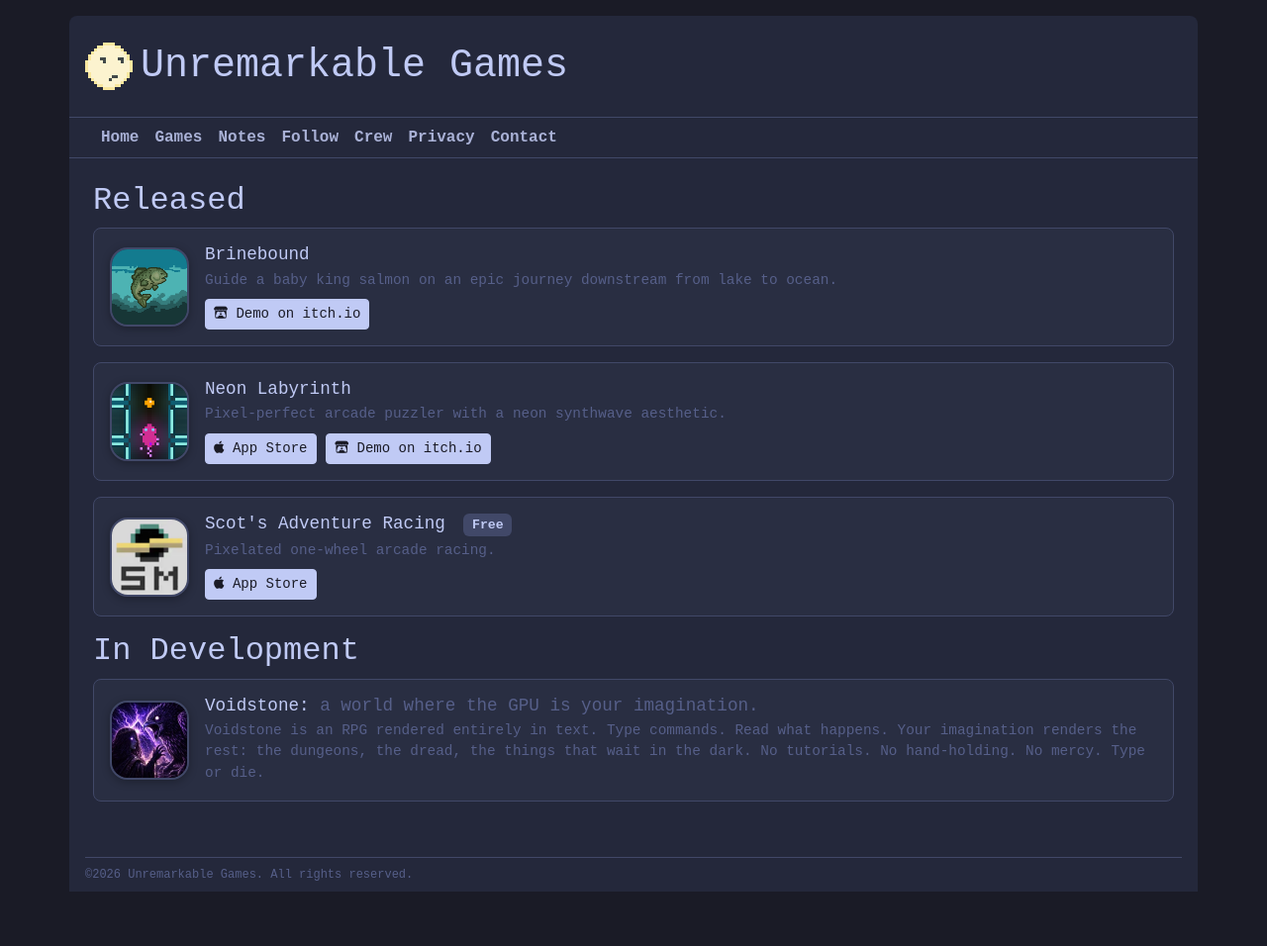
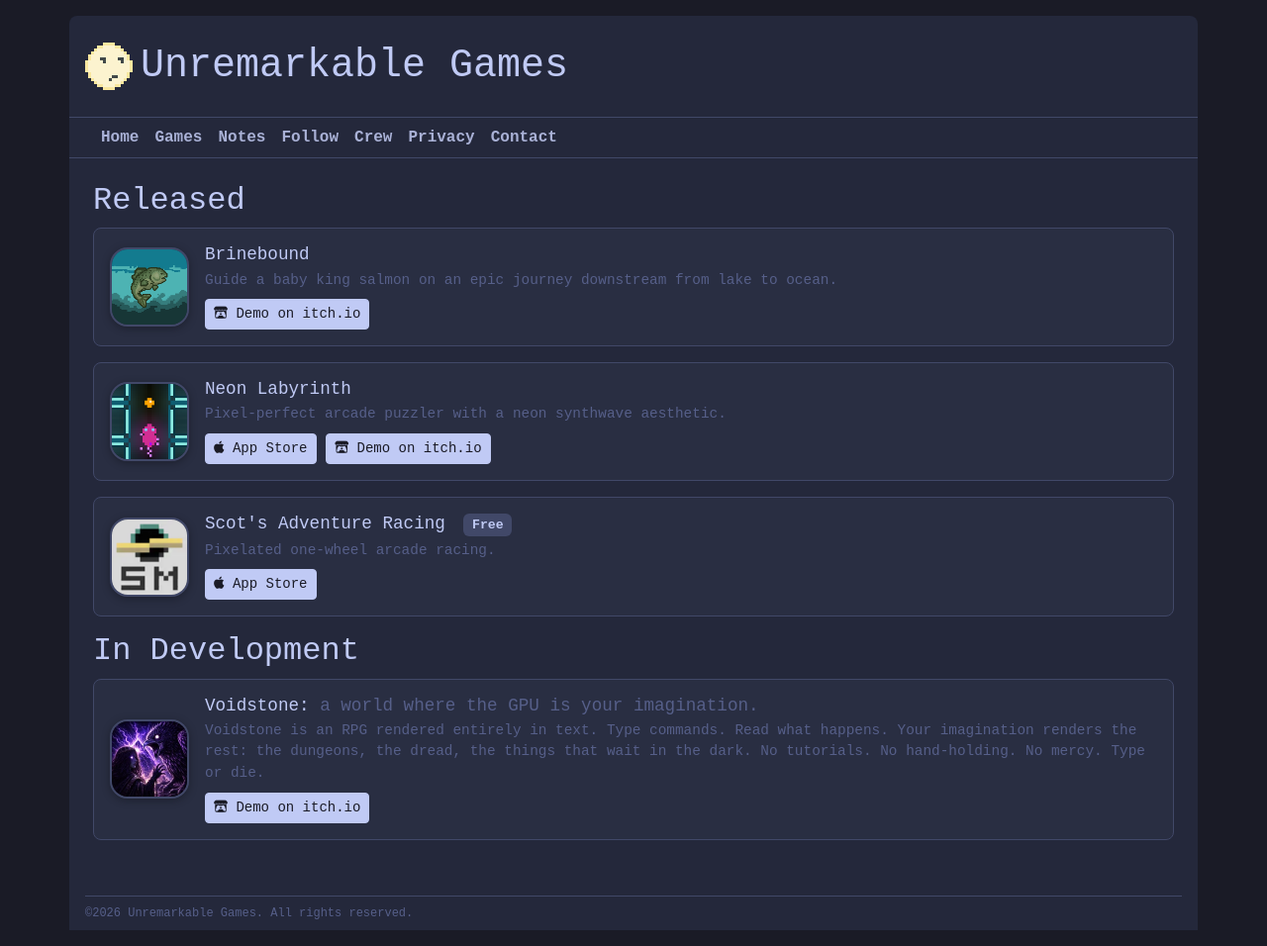
Before and after one commit to unremarkablegames/unremarkablegames.github.io, a Jekyll site: the page built from games.md, in a window 1280 px wide. Shown: the whole page at 99% size. Built offline with Jekyll 4.4.1, drawn with Linux system fonts in a browser that asks for light colours; some web fonts are replaced; before the commit the page ends 917 px from its top, so only the background shows below that.

Commit message:
content: add itch.io demo button for Voidstone

```diff
--- a/games.md
+++ b/games.md
@@ -40,6 +40,7 @@
 <div>
 <h3><a href="/games/voidstone" class="stretched-link">Voidstone</a>: <span class="game-subtitle">a world where the GPU is your imagination.</span></h3>
 <p>Voidstone is an RPG rendered entirely in text. Type commands. Read what happens. Your imagination renders the rest: the dungeons, the dread, the things that wait in the dark. No tutorials. No hand-holding. No mercy. Type or die.</p>
+<a href="https://unremarkablegames.itch.io/voidstone" class="btn btn-sm btn-light mt-2 position-relative"><i class="fa-brands fa-itch-io"></i> Demo on itch.io</a>
 </div>
 </div>
 </div>
```
